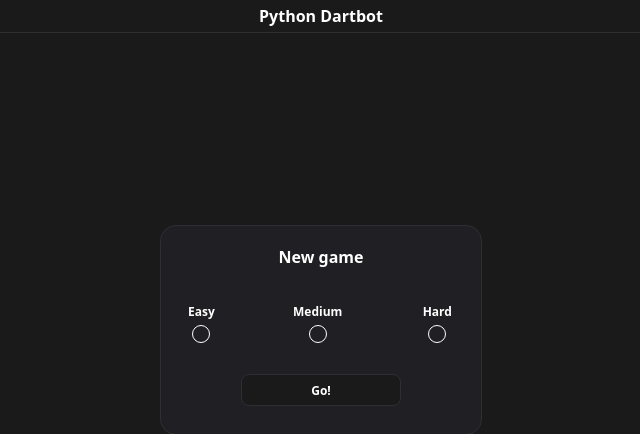
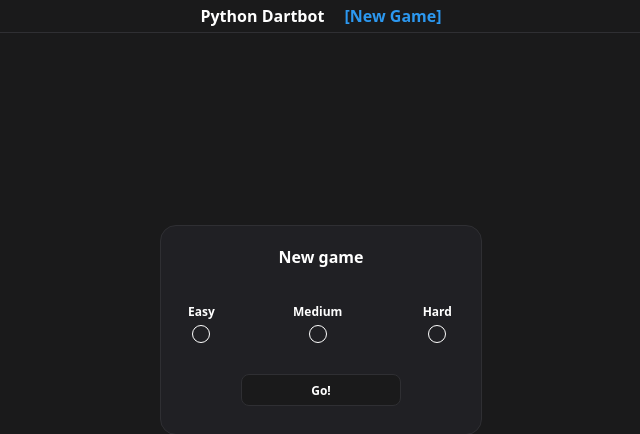
Before and after one commit to millerjw2000/python_dartbot, a Flask app: page / in a window 1280 px wide. Shown: the top 434 px of the page, without its empty margins (319-959 px from the left). Run offline with Flask 3, Linux system fonts and the light colour scheme; some libraries are stand-ins or nearby versions.

Commit message:
front and back end changes

```diff
--- a/bot.py
+++ b/bot.py
@@ -1,5 +1,11 @@
 from math import *
 from random import *
+
+difficulty_values = {
+    '1' : 60,
+    '2' : 40,
+    '3' : 25,
+}
 
 aimpoints = {
 
@@ -141,7 +147,7 @@ class Bot:
 
     def determine_hit(self, aimpoint: str) -> str:
 
-        r = 25
+        r = difficulty_values[self.difficulty]
 
         aimpoint = aimpoints[aimpoint]
         xdist = randint(-r,r)
--- a/routes.py
+++ b/routes.py
@@ -14,14 +14,14 @@ def index():
 
     return render_template('index.html')
 
-@app.route('/new_game')
-def new_game():
+@app.route('/new_game/difficulty=<difficulty>')
+def new_game(difficulty):
 
     global global_game
     global_game = game.Game()
 
     global global_bot
-    global_bot = bot.Bot(1)
+    global_bot = bot.Bot(difficulty)
     return render_template('game.html')
 
 @app.route('/update_game',methods=["GET","POST"])
--- a/static/index.js
+++ b/static/index.js
@@ -37,4 +37,7 @@ new_game_submit_button.addEventListener("click", function(event) {
         return
     }
 
+    console.log('dsadsadsadsadsa')
+    window.location.href = (`/new_game/difficulty=${selected_diff}`);
+
 });
--- a/static/styles.css
+++ b/static/styles.css
@@ -53,6 +53,10 @@ footer p {
 
 footer a {
     margin-right: 1rem;
+}
+
+.top a {
+    margin-left: 1rem;
 }
 
 .content {
--- a/templates/base.html
+++ b/templates/base.html
@@ -12,7 +12,7 @@
 
     <header class="top">
         <nav>
-            Python Dartbot
+            Python Dartbot <a href="/">[New Game]</a>
         </nav>
     </header>
 
```
